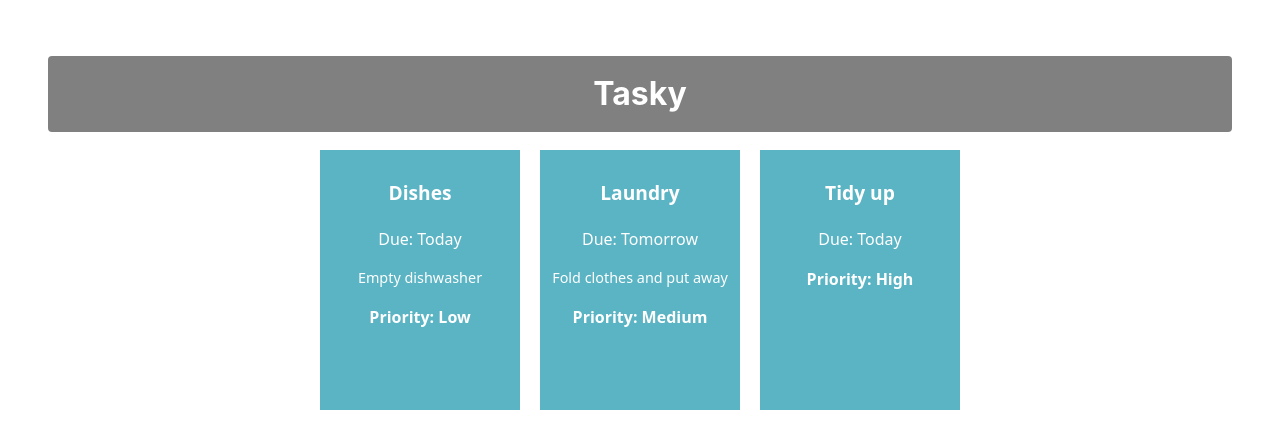
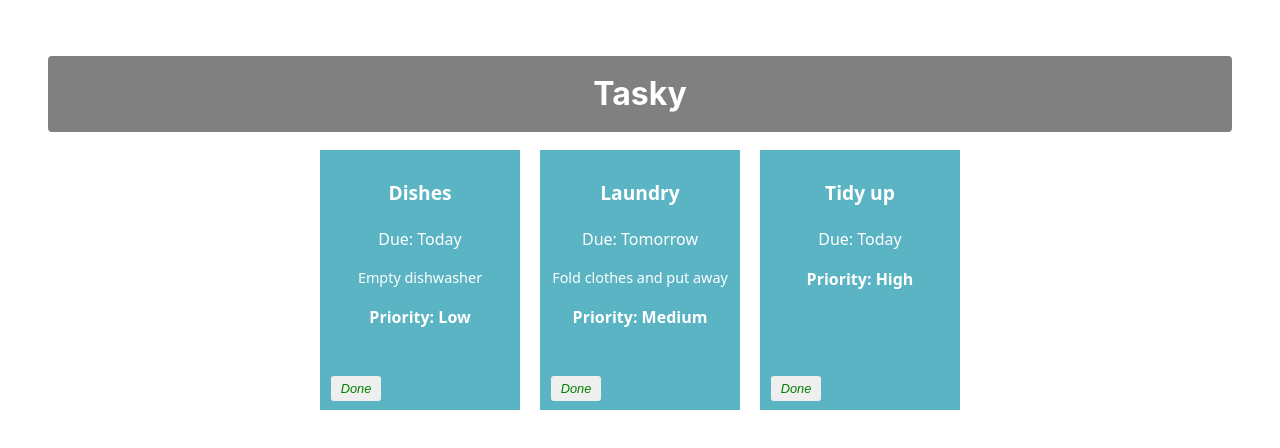
Before and after one commit to MaxBurke478/react-basics-lab, a React (Vite) app in the folder tasky/: page / in a window 1280 px wide. Shown: the top 448 px of the page. Built offline with nearby package versions, Linux system fonts and the light colour scheme.

Commit message:
Mark tasks as done

```diff
--- a/tasky/src/App.css
+++ b/tasky/src/App.css
@@ -45,3 +45,19 @@
   font-weight: bold;
   font-size: 1em;
 }
+button {
+  border: none;
+  border-radius: 3px;
+  font-style: italic;
+  font-size: 0.8em;
+  margin: 4px 6px;
+  width: 50px;
+  height: 25px;
+}
+
+.doneButton {
+  position: absolute;
+  bottom: 5px;
+  left: 5px;
+  color: green;
+}
--- a/tasky/src/App.jsx
+++ b/tasky/src/App.jsx
@@ -8,24 +8,32 @@
 
   const [ taskState, setTaskState ] = useState({
     tasks: [
-      { id: 1, title:"Dishes", description: "Empty dishwasher", deadline: "Today", priority: "Low" },
-      { id: 2, title: "Laundry", description: "Fold clothes and put away", deadline: "Tomorrow" , priority: "Medium" },
-      { id: 3, title: "Tidy up", deadline: "Today", priority: "High" }
+      { id: 1, title:"Dishes", description: "Empty dishwasher", deadline: "Today", priority: "Low", done: false },
+      { id: 2, title: "Laundry", description: "Fold clothes and put away", deadline: "Tomorrow" , priority: "Medium" , done: false },
+      { id: 3, title: "Tidy up", deadline: "Today", priority: "High", done: false }
     ]
   });
 
+    const doneHandler = (taskIndex) => {
+    const tasks = [...taskState.tasks];
+    tasks[taskIndex].done = !tasks[taskIndex].done;
+    setTaskState({tasks});
+    console.log(`${taskIndex} ${tasks[taskIndex].done}`);
+  }
 
 
   return (
     <div className="container">
       <h1>Tasky</h1>
-        {taskState.tasks.map((task) => (
+        {taskState.tasks.map((task, index) => (
     <Task
       title={task.title}
       description={task.description}
       deadline={task.deadline}
       key={task.id}
       priority={task.priority}
+      done={task.done}
+      markDone={() => doneHandler(index)}
     />
   ))}
 
--- a/tasky/src/components/Task.jsx
+++ b/tasky/src/components/Task.jsx
@@ -1,12 +1,13 @@
 const Task = (props) => {
 
     return (
-        <div className="card">
+          <div className="card" style={{backgroundColor: props.done ? 'lightgrey' : '#5bb4c4'}}>
             <p className="title">{props.title}</p>
             <p>Due: {props.deadline}</p>
             <p>{props.children}</p>
             <p className="description">{props.description}</p>
             <p className="priority">Priority: {props.priority}</p>
+            <button onClick={props.markDone} className="doneButton">Done</button>
         </div>
     )
 
```
